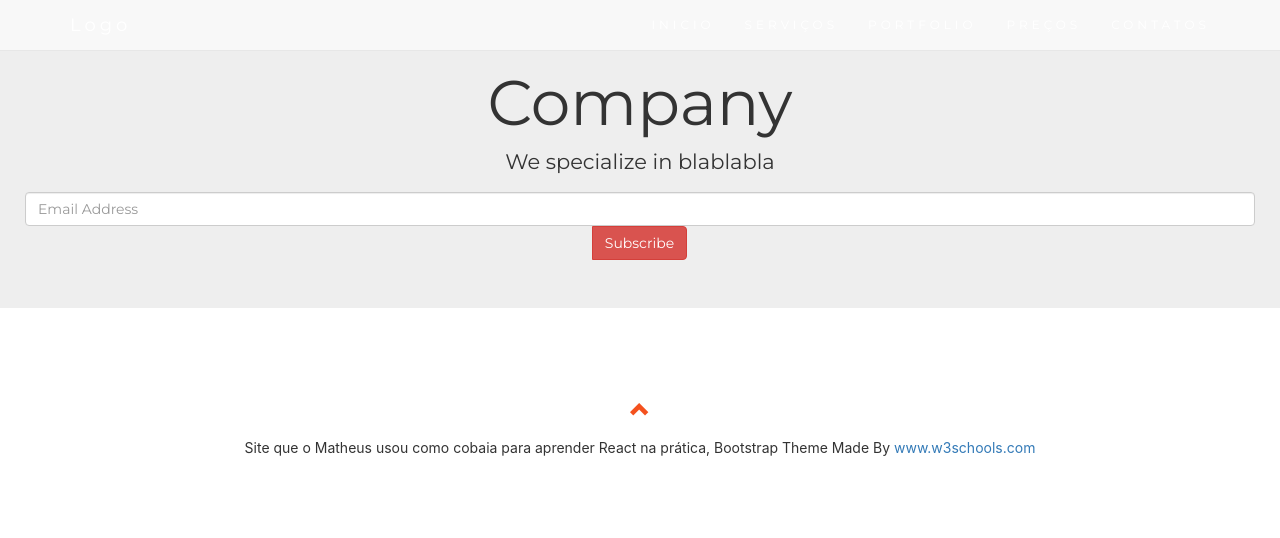
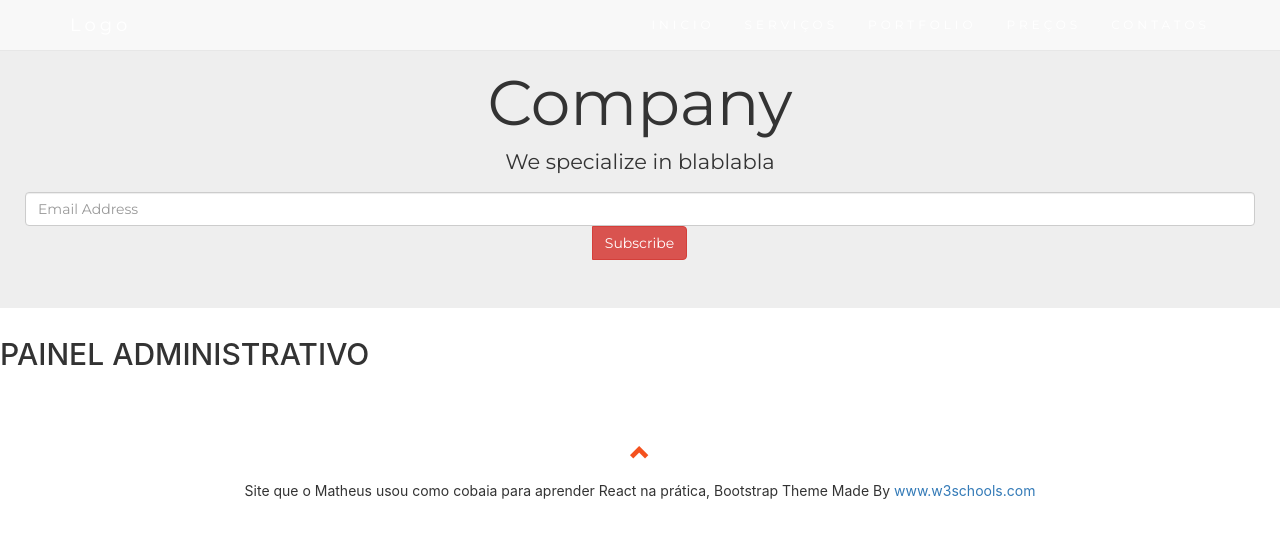
Before and after one commit to matheuslopesfrazao/React-company, a React (Create React App) app: page /admin in a window 1280 px wide. Shown: the top 538 px of the page. Built offline with nearby package versions, Linux system fonts and the light colour scheme.

Commit message:
Criando componente 'Admin'

```diff
--- a/src/App.js
+++ b/src/App.js
@@ -10,6 +10,10 @@
 import Site from './site'
 import Rodape from './componentes/Rodape'
 
+/* Area Administrativa */
+import Admin from './admin/Admin'
+
+
 class App extends Component {
   render() {
     return (
@@ -21,6 +25,7 @@
           <Route path="/portfolio" component={Portfolio} />
           <Route path="/precos" component={Precos} />
           <Route path="/contatos" component={Contatos} />
+          <Route path="/admin" component={Admin} />
           <Rodape />
         </div>
       </BrowserRouter>
--- a/src/admin/admin.js
+++ b/src/admin/admin.js
@@ -1 +1,15 @@
-import React, {}
+import React, {Component} from 'react'
+
+class Admin extends Component {
+    constructor(props){
+        super(props)
+    }
+
+    render(){
+        return(
+            <h2>Painel Administrativo</h2>
+        )
+    }
+}
+
+export default Admin
```
